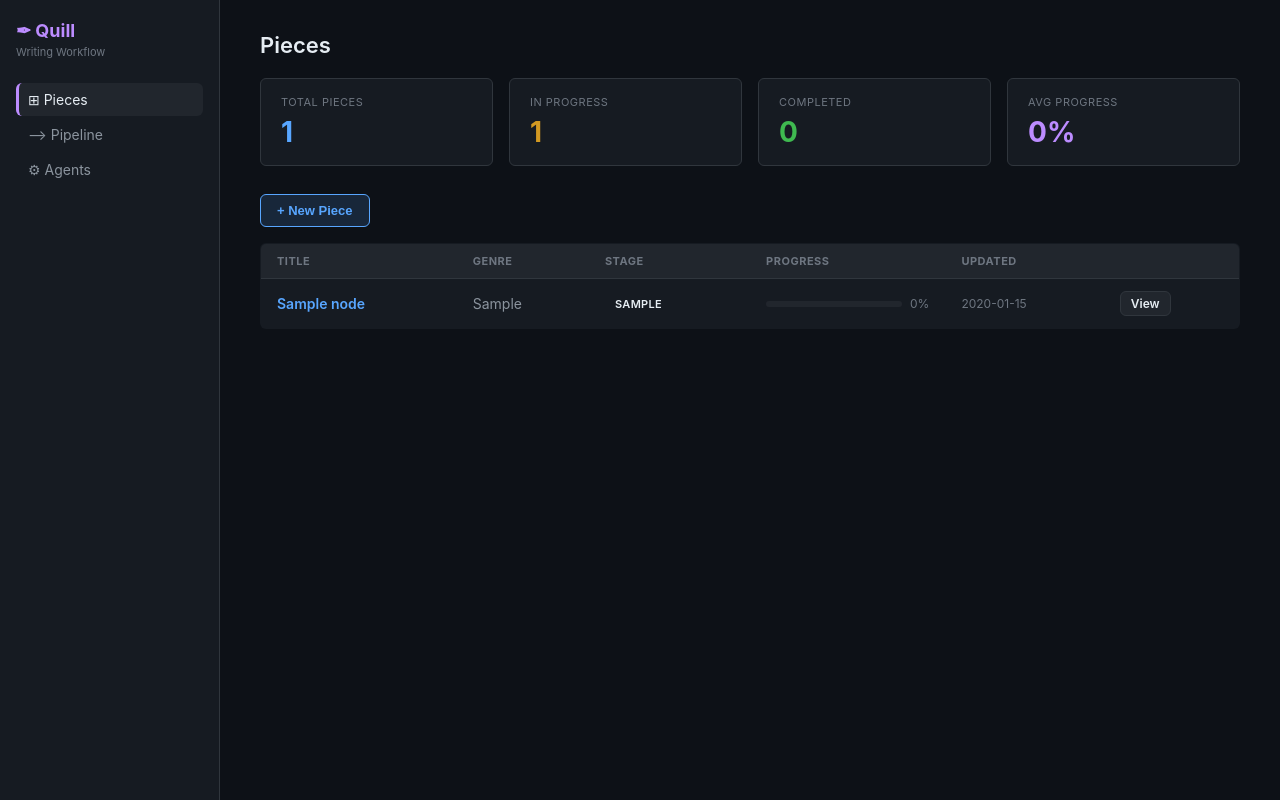
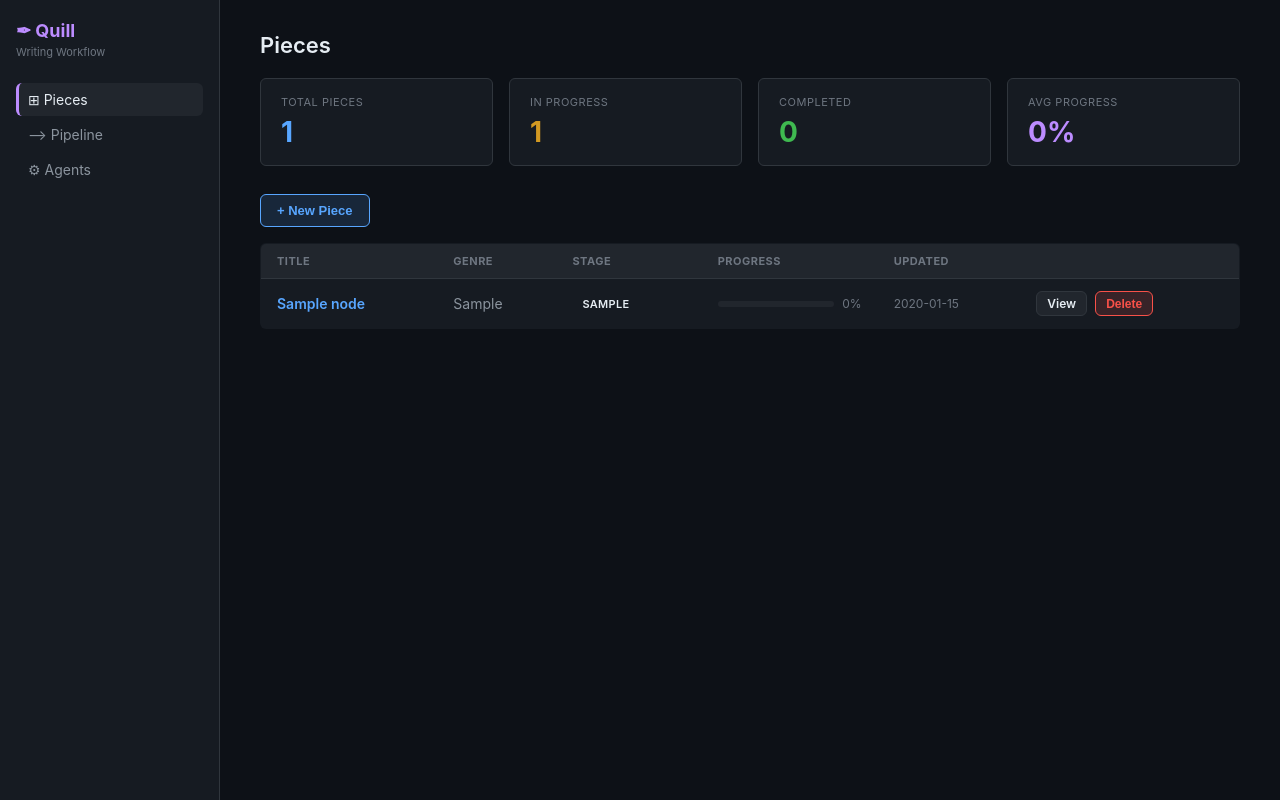
Before and after one commit to rasppincer/quill, a Flask app: page /dashboard in a window 1280 px wide. Run offline with Flask 3, Linux system fonts and the light colour scheme; tables that the repository leaves empty hold one stand-in row (values such as "Sample post").

Commit message:
fe: add delete button and handler to pieces list on Dashboard

```diff
--- a/src/quill/templates/dashboard.html
+++ b/src/quill/templates/dashboard.html
@@ -127,7 +127,12 @@ async function loadPieces() {
                 </div>
             </td>
             <td style="color:var(--text-muted);font-size:12px">${esc(p.updated || '')}</td>
-            <td><a href="${SCRIPT_ROOT}/pieces/${esc(p.id)}" class="btn sm">View</a></td>
+            <td>
+                <div style="display:flex;gap:8px">
+                    <a href="${SCRIPT_ROOT}/pieces/${esc(p.id)}" class="btn sm">View</a>
+                    <button class="btn sm danger" onclick="deletePiece(event, '${esc(p.id)}', '${esc(p.title)}')">Delete</button>
+                </div>
+            </td>
         </tr>
     `;}).join('');
 }
@@ -159,6 +164,28 @@ async function createPiece(e) {
     }
 }
 
+async function deletePiece(event, id, title) {
+    event.preventDefault();
+    event.stopPropagation();
+    if (!confirm(`Are you sure you want to permanently delete "${title}"? This cannot be undone.`)) {
+        return;
+    }
+    try {
+        const response = await fetch(`${SCRIPT_ROOT}/api/pieces/${id}`, {
+            method: 'DELETE'
+        });
+        const data = await response.json();
+        if (response.ok && data.status === 'deleted') {
+            toast(`Deleted "${title}"`, 'success');
+            loadPieces();
+        } else {
+            toast(data.error || 'Failed to delete piece', 'error');
+        }
+    } catch (e) {
+        toast(`Error: ${e.message}`, 'error');
+    }
+}
+
 loadPieces();
 </script>
 {% endblock %}
```
